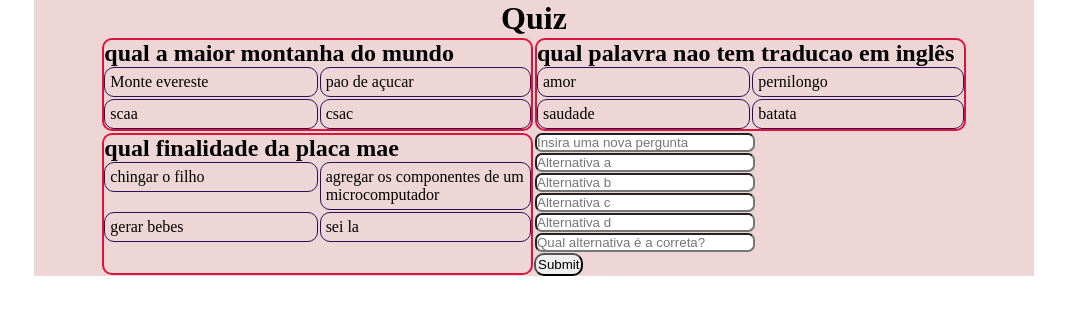
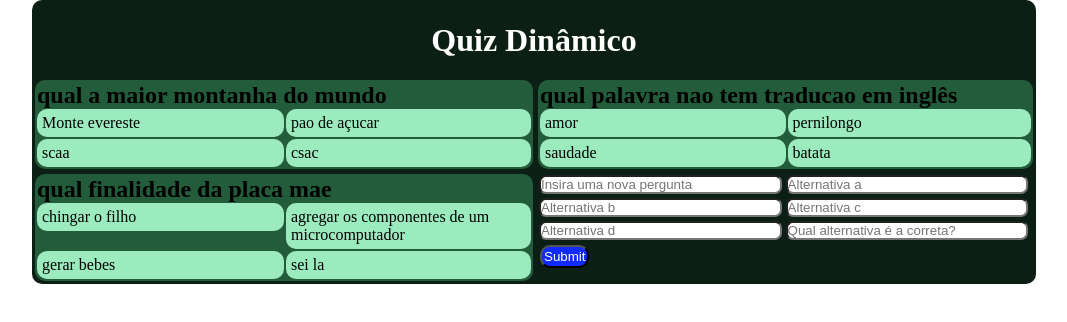
Before and after one commit to Jefferson13t/Quiz-dinamico, a plain HTML site: page index.html in a window 1280 px wide. Shown: the whole page, without its empty margins (106-1173 px from the left). Drawn offline with nearby package versions, Linux system fonts and the light colour scheme.

Commit message:
mudando algumas coisas

```diff
--- a/script/script.js
+++ b/script/script.js
@@ -21,11 +21,12 @@ questionStorage.addQuestion('qual a maior montanha do mundo', ['Monte evereste',
 questionStorage.addQuestion('qual palavra nao tem traducao em inglês', ['amor', 'pernilongo', 'saudade','batata'], 'c')
 questionStorage.addQuestion('qual finalidade da placa mae', ['chingar o filho', 'agregar os componentes de um microcomputador', 'gerar bebes','sei la'], 'd')
 
+
 class App extends React.Component {
     render(){
         return(
             <div className="container">
-                <h1>Quiz</h1>
+                <h1>Quiz Dinâmico</h1>
                 <QuestionContainer quest={this.props.quest}/>
             </div>
         )
@@ -34,7 +35,7 @@ class App extends React.Component {
 
 class QuestionContainer extends React.Component {
     render(){
-        let final = this.props.quest.questions.map(a=> <div className="question__container">
+        let final = this.props.quest.questions.map(a=> <div key={a.question} className="question__container">
             <h2>{a.question}</h2>
             <AnswerContainer ans={a}/>
 
@@ -51,7 +52,7 @@ class QuestionContainer extends React.Component {
 
 class AnswerContainer extends React.Component{
     render(){
-        let final = this.props.ans.answers.map(a=><div>
+        let final = this.props.ans.answers.map(a=><div key={a}>
                 <p className="answer__container--answer">{a}</p>
             </div>)
         return(
@@ -63,10 +64,14 @@ class AnswerContainer extends React.Component{
 }
 
 class AddNewQuestion extends React.Component {
+    constructor(props){
+        super(props)
+    }
+    teste = () => {console.log('teste')}
     render(){
         return(
             <div className="add__question">
-                <form>
+                <form action="#" onSubmit={() => this.teste()}>
                     <input className="add__question--inputs" type="text" placeholder="Insira uma nova pergunta"/>
                     <input className="add__question--inputs" type="text" placeholder="Alternativa a"/>
                     <input className="add__question--inputs" type="text" placeholder="Alternativa b"/>
@@ -74,7 +79,6 @@ class AddNewQuestion extends React.Component {
                     <input className="add__question--inputs" type="text" placeholder="Alternativa d"/>
                     <input className="add__question--inputs" type="text" placeholder="Qual alternativa é a correta?"/>
                     <input className="add__question--button" type="submit"/>
-
                 </form>
             </div>
         )
--- a/style/style.css
+++ b/style/style.css
@@ -2,27 +2,37 @@
     padding: 0;
     margin: 0;
 }
-
 .container {
     width: 100vw;
+    height: auto;
     max-width: 1000px;
     margin: auto;
+    padding: 2px;
     display: flex;
     flex-direction: column;
     align-items: center;
-    background-color: rgb(238, 214, 214);
+    border-radius: 10px;
+    background-color: #0c1f14;
+    color: white;
+}
+
+.container h1 {
+    margin: 20px;
 }
 
 .question__container {
     max-width: 500px;
-    border: crimson 2px solid;
+    background-color: #225c3a;
+    color: black;
     border-radius: 10px;
     margin: 1px;
+    padding: 2px;
 }
 
 .question__container--grid {
     display: grid;
     grid-template-columns: 50% 2fr;
+    gap: 3px;
 }
 
 .answer__container {
@@ -33,29 +43,32 @@
 }
 
 .answer__container--answer {
-    border: rgb(49, 13, 83) 1px solid;
+    background-color: #9cebbf;
     padding: 5px;
     border-radius: 10px;
 }
 
 .answer__container--answer:hover {
-    background-color: blueviolet;
     opacity: .4;
 }
 
 .add__question {
-    display: grid;
+    display: flex;
 }
 
 .add__question--inputs {
-    width: 50%;
-    display: grid;
-    grid-template-columns: 50% 2fr;
+    width: 48%;
     border-radius: 7px;
-    margin: 1px;
+    margin: 2px;
 }
 
 .add__question--button {
     border-radius: 10px;
     padding: 2px;
+    margin: 3px;
+    background-color: #122BFD;
+    color: white;
 }
+.add__question--button:hover{
+    opacity: .7;
+}
```
